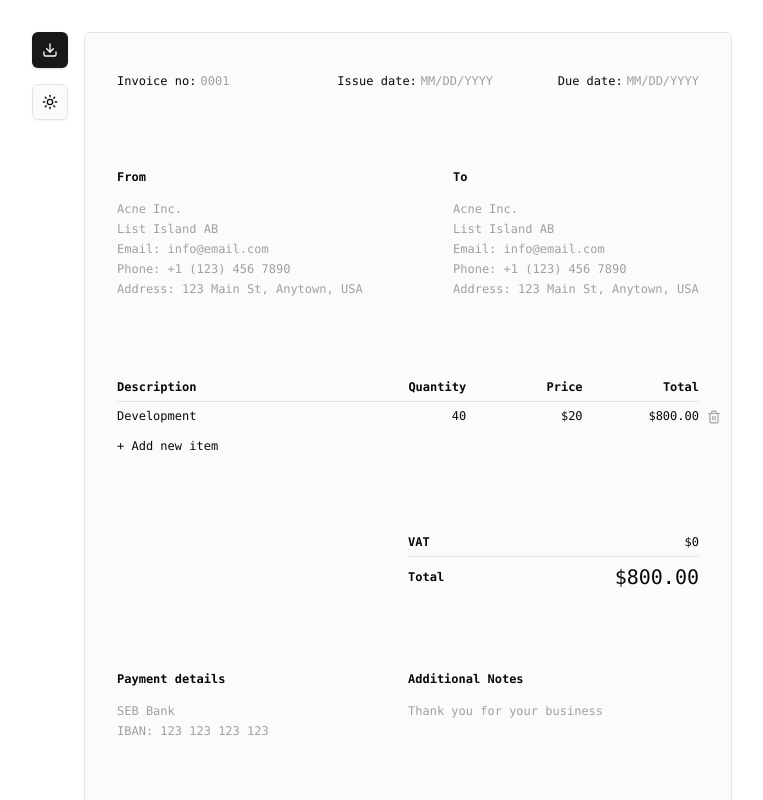
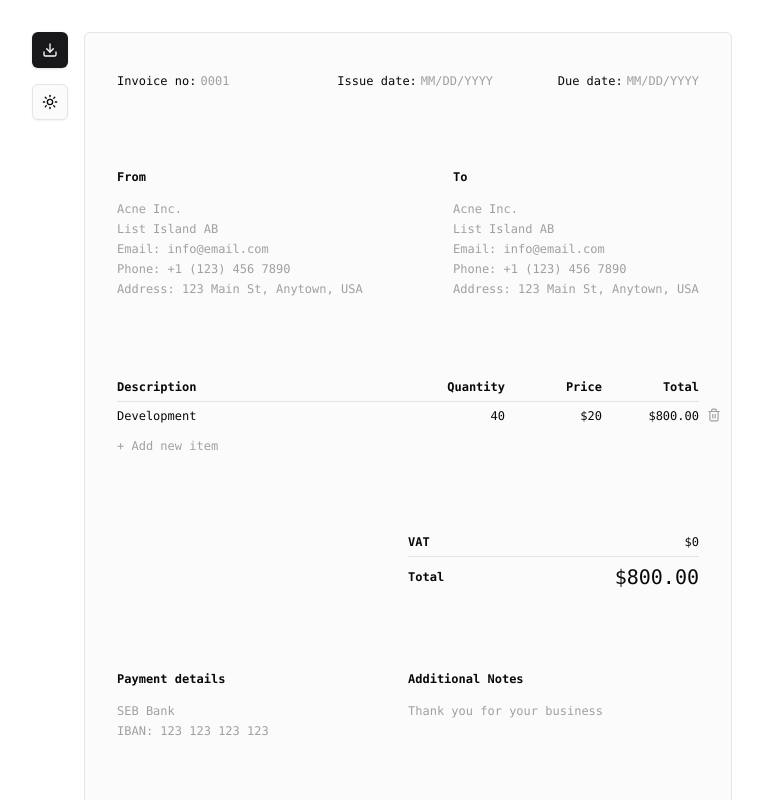
Before and after one commit to kyrylolvov/invoice-builder, a Next.js app: page / in a window 1280 px wide. Shown: the top 800 px of the page, without its empty margins (258-1021 px from the left). Built offline with nearby package versions, Linux system fonts and the light colour scheme.

Commit message:
CHANGED: - Increased length of description in line-item
Signed-off-by: kyrylolvov <kyrylo@arccompute.io>

```diff
--- a/src/components/invoice-form.tsx
+++ b/src/components/invoice-form.tsx
@@ -107,8 +107,8 @@ export function InvoiceForm() {
             </div>
 
             <div>
-              <div className="grid grid-cols-10 border-b pb-1.5">
-                <div className="col-span-4 font-semibold">Description</div>
+              <div className="grid grid-cols-12 border-b pb-1.5">
+                <div className="col-span-6 font-semibold">Description</div>
                 <div className="col-span-2 text-right font-semibold">Quantity</div>
                 <div className="col-span-2 text-right font-semibold">Price</div>
                 <div className="col-span-2 text-right font-semibold">Total</div>
@@ -120,7 +120,7 @@ export function InvoiceForm() {
 
               <button
                 type="button"
-                className="mt-2"
+                className="mt-2 text-secondary-foreground/40 transition-colors hover:text-secondary-foreground/80"
                 onClick={() => append([{ description: "", quantity: "0", price: "0" }])}
               >
                 + Add new item
--- a/src/components/line-item.tsx
+++ b/src/components/line-item.tsx
@@ -25,8 +25,8 @@ export function LineItem({ index, control, remove }: LineItemProps) {
   const total = parseFloat(String(quantity)) * parseFloat(String(price));
 
   return (
-    <div className="relative grid grid-cols-10 py-1.5">
-      <div className="col-span-4">
+    <div className="relative grid grid-cols-12 py-1.5">
+      <div className="col-span-6">
         <Controller
           control={control}
           name={`lineItems.${index}.description`}
@@ -68,10 +68,10 @@ export function LineItem({ index, control, remove }: LineItemProps) {
         />
       </div>
 
-      <button className="group absolute -right-6 top-1.5 p-0.5" onClick={() => remove(index)}>
+      <button className="group absolute -right-6 top-1 p-0.5" onClick={() => remove(index)}>
         <Trash2Icon
           strokeWidth={2}
-          className="size-3.5 text-secondary-foreground opacity-40 transition-opacity group-hover:opacity-100"
+          className="size-3.5 text-secondary-foreground opacity-40 transition-opacity group-hover:opacity-80"
         />
       </button>
     </div>
```
